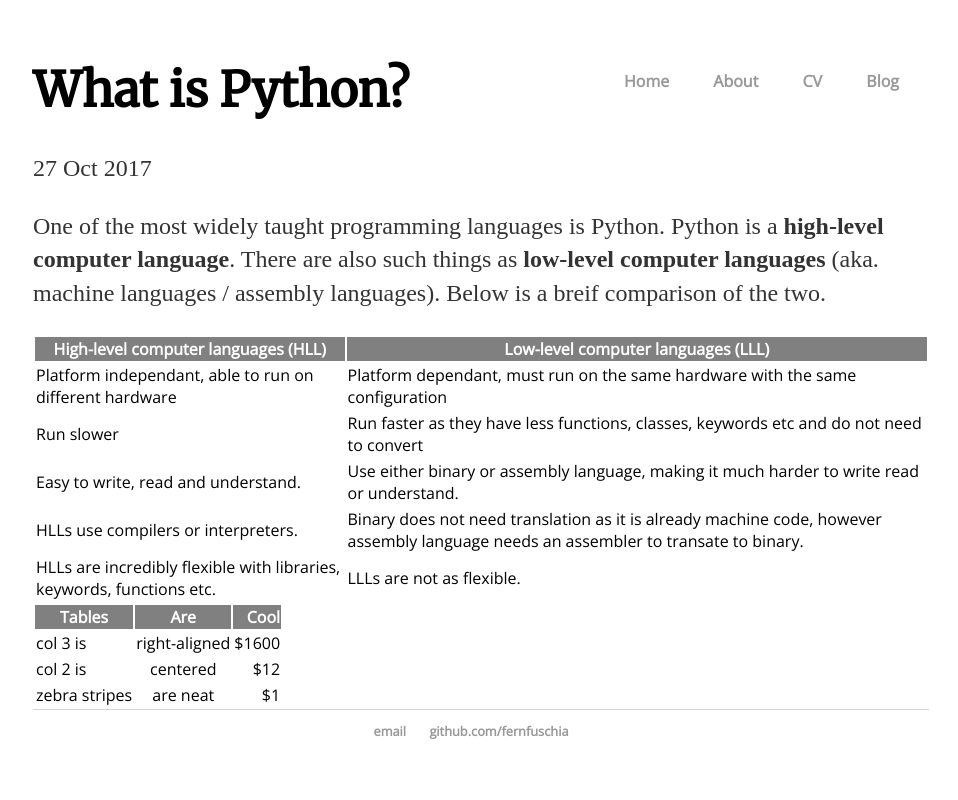
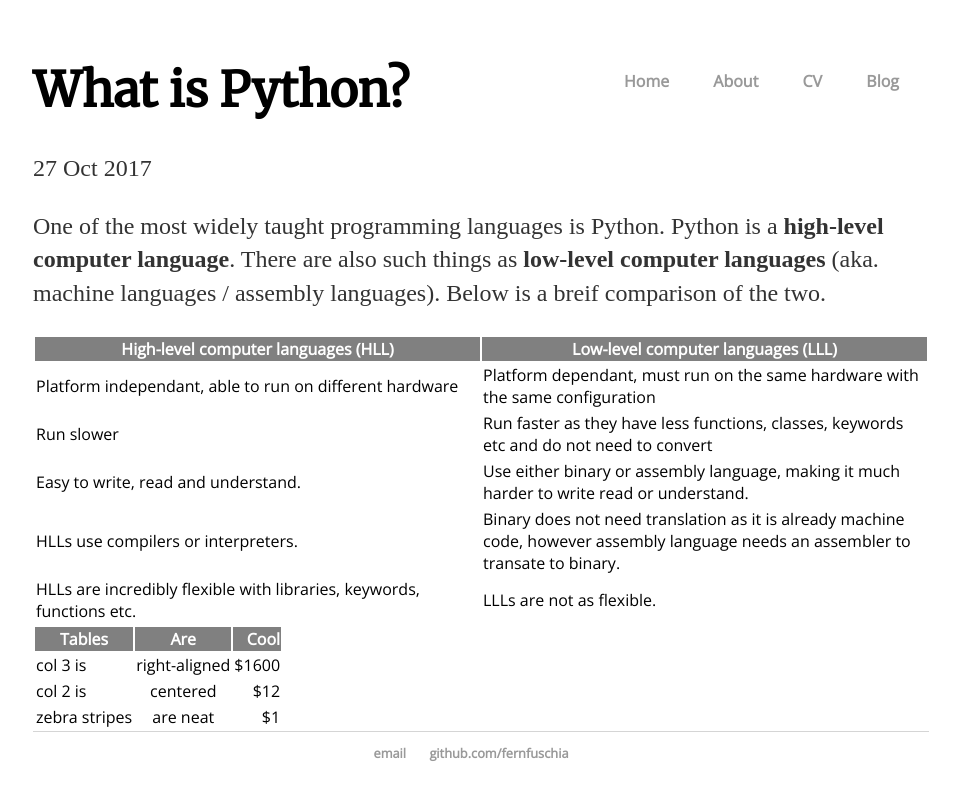
Before and after one commit to fernfuschia/fernfuschia.github.io, a Jekyll site: the page built from _posts/2017-10-27-what-is-python.md, in a window 1280 px wide. Shown: the top 800 px of the page, without its empty margins (159-1117 px from the left). Built offline with Jekyll 4.4.1, drawn with Linux system fonts in a browser that asks for light colours.

Commit message:
Update 2017-10-27-what-is-python.md

```diff
--- a/_posts/2017-10-27-what-is-python.md
+++ b/_posts/2017-10-27-what-is-python.md
@@ -9,8 +9,8 @@ date: 2017-10-27
 
  <table style="width:100%">
   <tr>
-    <th>High-level computer languages (HLL)</th>
-    <th>Low-level computer languages (LLL)</th>
+    <th width="50%">High-level computer languages (HLL)</th>
+    <th width="50%">Low-level computer languages (LLL)</th>
   </tr>
   <tr>
     <td>Platform independant, able to run on different hardware</td>
```
